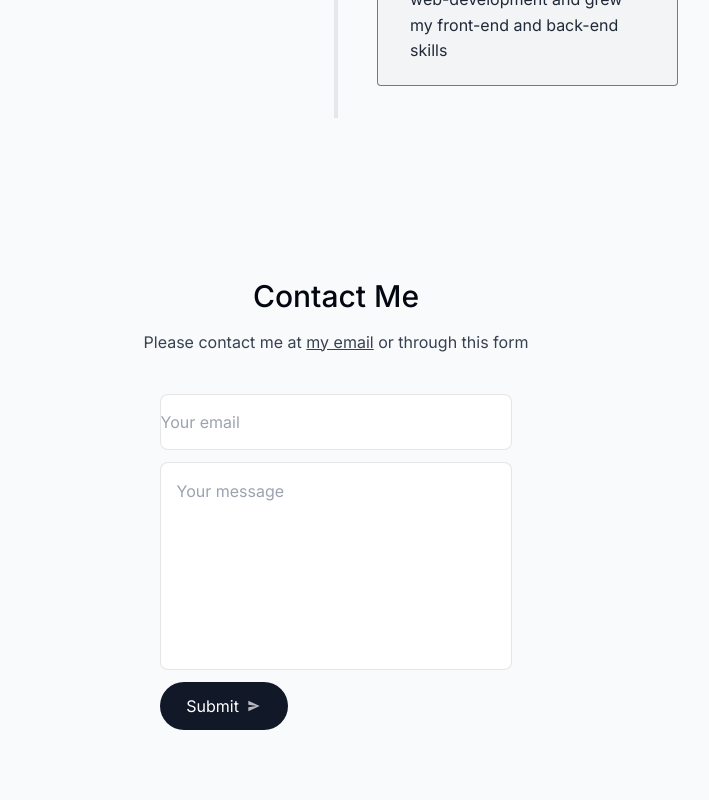
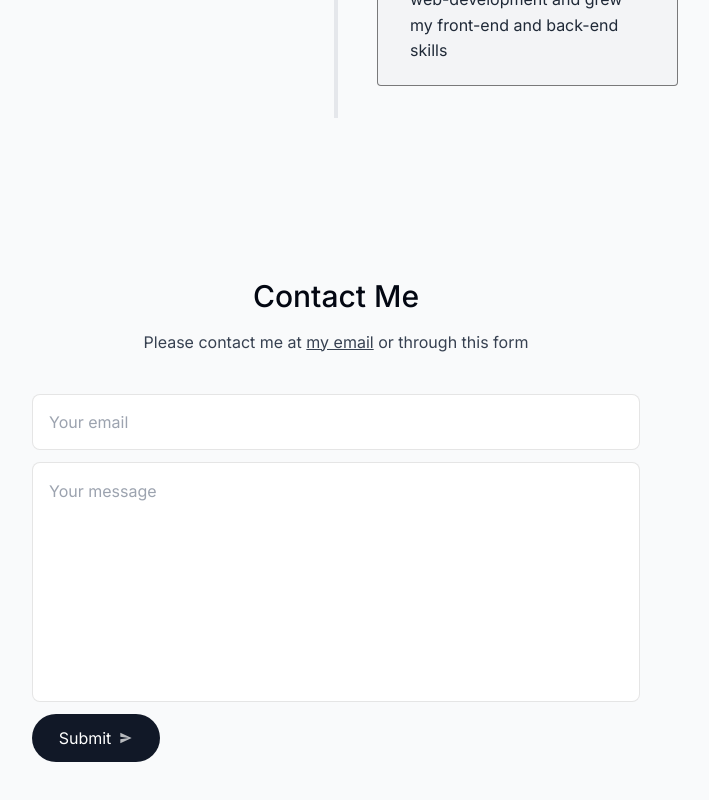
Before and after one commit to JasonMac123/NewPortfolio, a Next.js app: page / in a window 1280 px wide. Shown: the part 3591-4391 px from the top of the page, without its empty margins (304-1013 px from the left). Built offline with nearby package versions, Linux system fonts and the light colour scheme.

Commit message:
Fixes padding of email input, and fixes width of contact form section

```diff
--- a/components/Contact.tsx
+++ b/components/Contact.tsx
@@ -15,7 +15,7 @@ const Contact = () => {
     <motion.section
       id="contact"
       ref={ref}
-      className="mb-28 sm:mb-40 scroll-mt-28 w-[min(95%, 38rem)] text-center"
+      className="mb-28 sm:mb-40 scroll-mt-28 w-[min(38rem,_95%)] text-center"
       initial={{
         opacity: 0,
       }}
@@ -39,18 +39,18 @@ const Contact = () => {
         action={async (formData) => {
           await sendMessage(formData);
         }}
-        className="mt-10 flex flex-col px-4"
+        className="mt-10 flex flex-col"
       >
         <input
           type="email"
           name="senderEmail"
           required
           maxLength={500}
-          className="h-14 rounded-lg border border-black/10"
+          className="h-14 px-4 rounded-lg border border-black/10"
           placeholder="Your email"
         />
         <textarea
-          className="h-52 my-3 rounded-lg border border-black/10 p-4 resize-none"
+          className="h-60 my-3 rounded-lg border border-black/10 p-4 resize-none"
           name="message"
           required
           maxLength={500}
```
